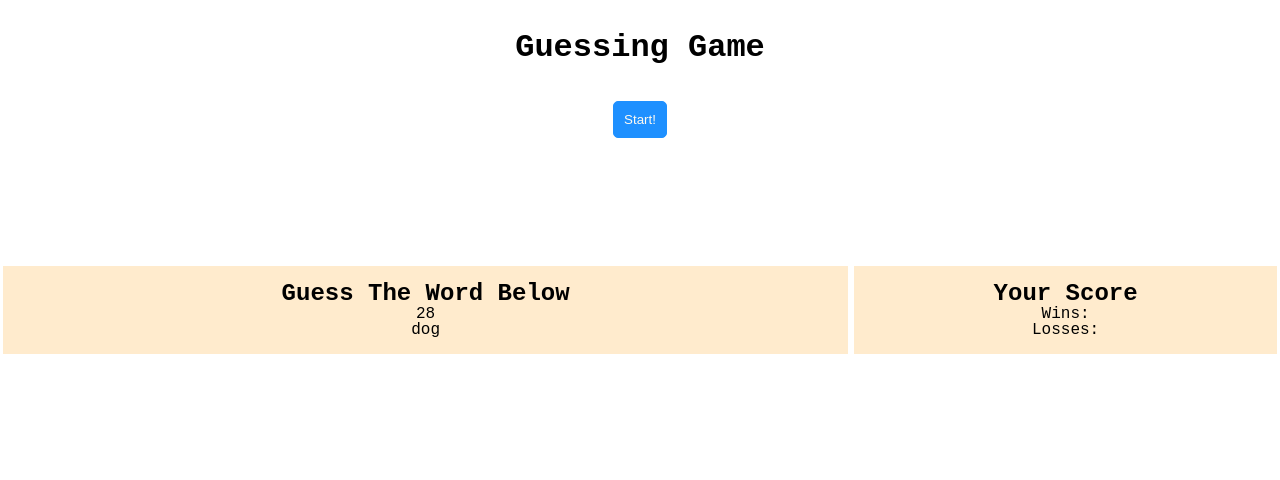
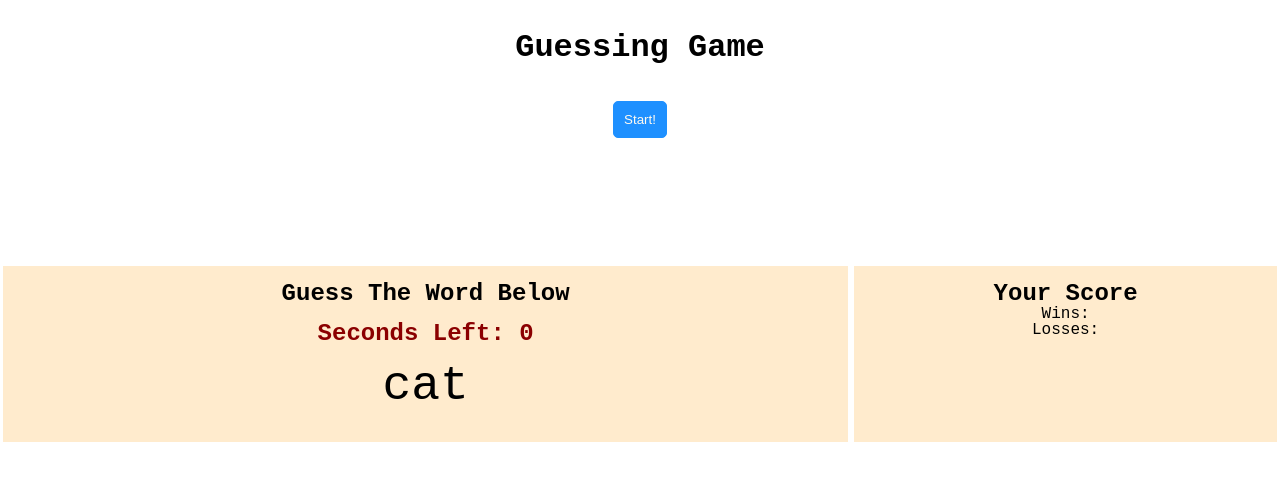
Before and after one commit to captaiiinsolo/guessingGame, a plain HTML site: page index.html in a window 1280 px wide. Both pictures are taken after a click on the button "Start!". Drawn offline with nearby package versions, Linux system fonts and the light colour scheme.

Commit message:
update js

```diff
--- a/assets/js/index.js
+++ b/assets/js/index.js
@@ -5,30 +5,54 @@ var losses = document.querySelector("#losses");
 var gameWord = document.querySelector(".gameWord");
 var timeRemaining;
 var timerInterval;
-var questions =["dog"];
+var questions =["dog", "cat"];
 
 function countdown() {
     clearInterval(timerInterval);
-    timeRemaining = 30;
+    timeRemaining = 2;
     timerInterval = setInterval(function(){
         timeRemaining--;
 
-        gameTimer.textContent = timeRemaining;
+        gameTimer.textContent = "Seconds Left: " + timeRemaining;
 
         if (timeRemaining === 0){
             clearInterval(timerInterval);
+            startButton.style.visibility = "visible";
         }
      }, 1000 * 1);
 }
 
 
 
-function loadWord(){
-    for (var i=0; i<questions.length; i++){
-    gameWord.append(questions[0]);
-    }
+// function loadWord(){
+//     if (countdown) {
+//     startButton.style.visibility = "hidden";
+//     gameWord.append(questions[1]);
+//     }, 1000 *1;
 
+// }
+
+function loadWord() {
+    clearWord();
+    clearInterval(getWord);
+    var randomWord = questions[Math.floor(Math.random()*questions.length)];
+    var getWord = setInterval(function() {
+    $(".gameWord").append(randomWord);
+        }, 1000 *1)
+
+    // gameWord.style.visibility = "hidden";
+
+    setTimeout(function() {
+        clearInterval(getWord)
+    }, 1000 *1);
 }
+
+function clearWord() {
+    $(".gameWord").empty();
+}
+
+console.log(questions);
+console.log(questions[1]);
 
 startButton.addEventListener("click", countdown);
 startButton.addEventListener("click", loadWord);
--- a/assets/styles/style.css
+++ b/assets/styles/style.css
@@ -64,6 +64,13 @@ main {
 }
 
 .timer {
-    border: red;
-    border-width: 20px;
+    font-size: 1.5rem;
+    margin-top: 1rem;
+    font-weight: bold;
+    color: #8b0000;
 }
+
+.gameWord {
+    font-size: 3rem;
+    margin: 1rem;
+}
--- a/index.html
+++ b/index.html
@@ -28,6 +28,10 @@
             <p id="losses">Losses:</p>
         </section>
     </main>
+    <script
+    src="https://code.jquery.com/jquery-3.3.1.slim.min.js"
+    integrity="sha256-3edrmyuQ0w65f8gfBsqowzjJe2iM6n0nKciPUp8y+7E="
+    crossorigin="anonymous"></script>
     <script src="./assets/js/index.js"></script>
 </body>
 </html>
```
